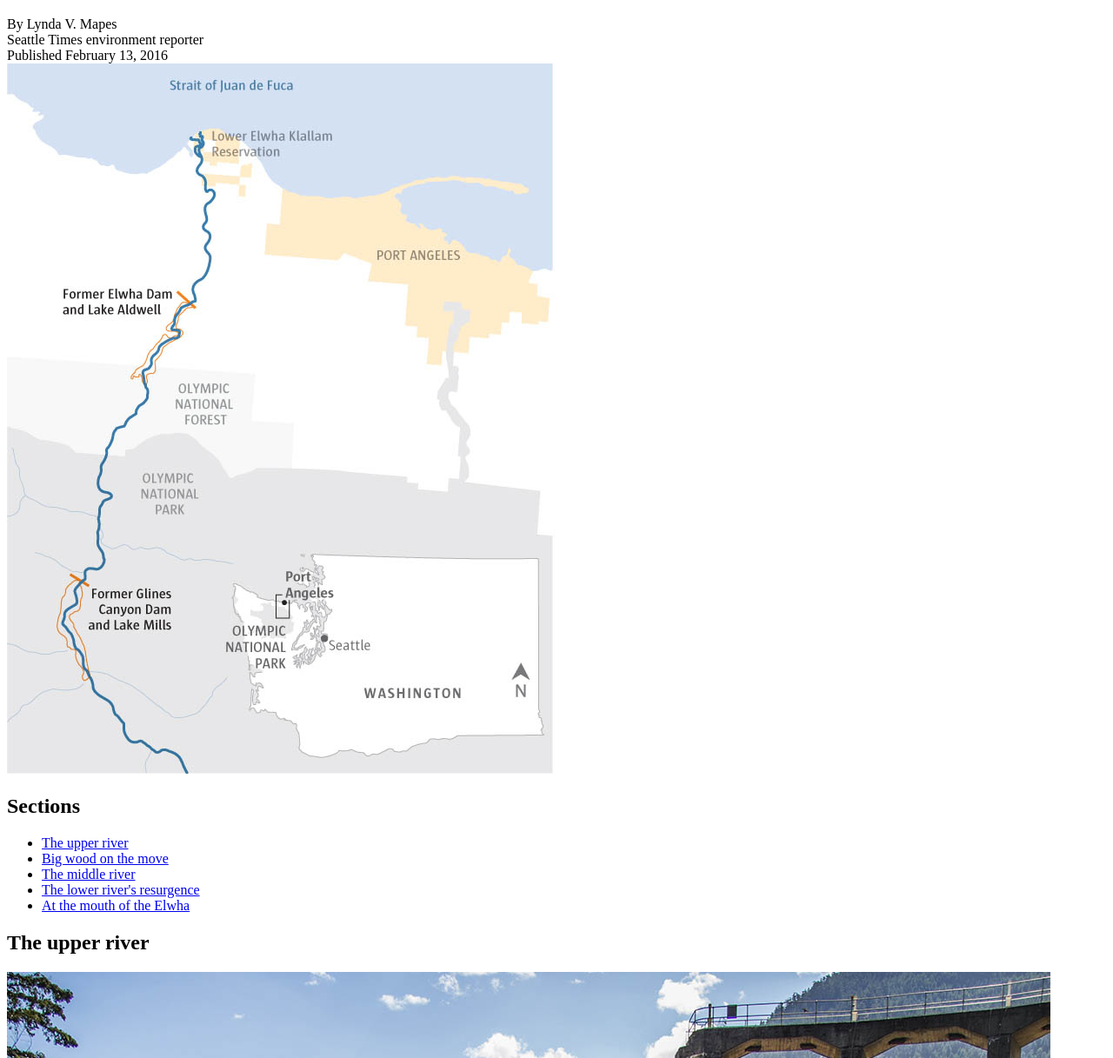
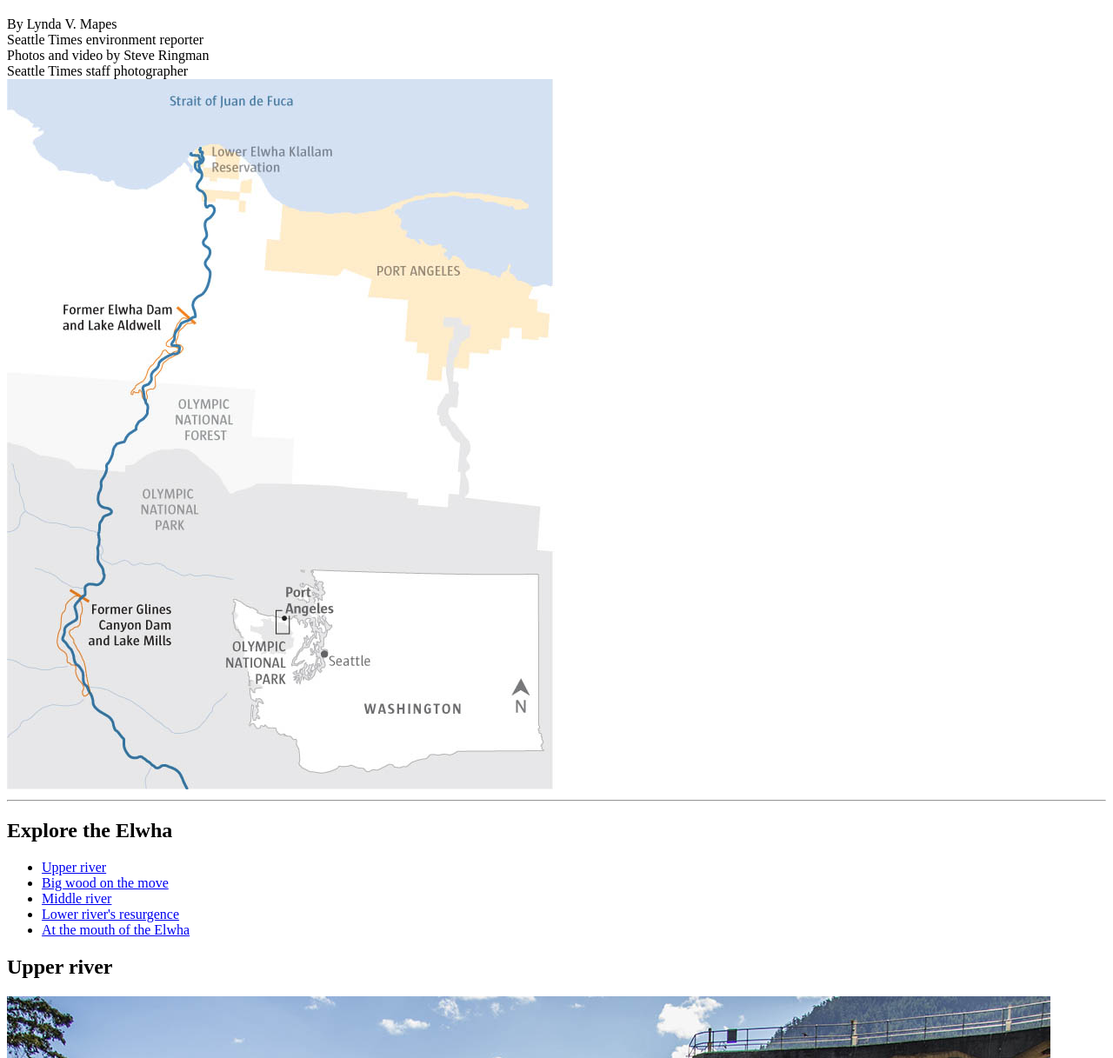
Before and after one commit to seattletimes/elwha, a website with bundled scripts: page src/index.html in a window 1280 px wide. Shown: the part 523-1740 px from the top of the page at 87% size. Built offline with nearby package versions, Linux system fonts and the light colour scheme; files whose address does not match are found by name; a web font is replaced by a local one.

Commit message:
Tweaks from Whitney

```diff
--- a/src/css/logs.less
+++ b/src/css/logs.less
@@ -68,6 +68,10 @@
       margin: 0;
       float: none;
       width: 100%;
+
+      &:nth-child(2n) {
+        .transform(scaleX(-1));
+      }
     }
 
     @media @mobile {
--- a/src/css/page.less
+++ b/src/css/page.less
@@ -17,6 +17,7 @@ body {
 .byline {
   font-family: @df-sans;
   color: @df-blue;
+  margin-bottom: 20px;
 
   @media @mobile {
     font-size: 16px;
@@ -119,9 +120,15 @@ body {
 }
 
 .jump-navigation {
+
+  hr {
+    border: none;
+    border-top: 1px solid @df-light-gray;
+    margin: 40px auto 20px;
+  }
+
   h2 {
     display: block;
-    border-bottom: 1px solid @df-light-gray;
     text-align: center;
     margin: 0 40px;
   }
@@ -142,6 +149,10 @@ body {
       }
     }
   }
+}
+
+#upper.section-header {
+  margin-top: 20px;
 }
 
 .jump-links {
@@ -214,10 +225,12 @@ body {
 }
 
 .contact-info {
+  border-top: 1px solid @df-light-gray;
+  color: @df-dark-gray;
   text-align: center;
   font-family: @df-sans;
-  font-weight: bold;
-  padding: 40px 20px;
+  margin-top: 40px;
+  padding: 20px;
 }
 
 footer {
@@ -244,12 +257,14 @@ footer {
     background: @df-light-gray;
     color: black;
     padding: 20px;
+    text-align: center;
 
     @media @mobile {
       margin-top: 40px;
     }
 
     .button-box {
+      padding-top: 20px;
       .display-flex();
       .align-items(center);
 
@@ -259,18 +274,23 @@ footer {
 
       img {
         margin: 0 10px;
+        height: 30px;
+
         @media @mobile {
           margin: 10px 0;
         }
       }
 
       .subscribe-button {
+        .flex(1);
         background: @df-blue;
         color: white;
-        padding: 16px;
+        padding: 8px 16px;
+        border-radius: 2px;
         display: block;
         text-align: center;
         color: white;
+        font-weight: bold;
       }
     }
   }
@@ -284,4 +304,9 @@ footer {
       margin-bottom: 8px;
     }
   }
+
+  .copyright {
+    padding: 40px 0;
+    text-align: center;
+  }
 }
--- a/src/index.html
+++ b/src/index.html
@@ -19,7 +19,6 @@
         </video>
       </div>
       <h1>Elwha: Roaring back to life</h1>
-
     </header>
 
     <main>
@@ -29,8 +28,9 @@
         Seattle Times environment reporter
       </div>
 
-      <div class="date constrained">
-        Published February 13, 2016
+      <div class="byline constrained">
+        Photos and video by Steve Ringman<br>
+        Seattle Times staff photographer
       </div>
 
       <section class="intro constrained">
@@ -38,21 +38,23 @@
           <img src="./assets/scenes/elwhaMap.jpg" class="map">
         </div>
         <%= markdown.intro %>
-        <nav class="jump-navigation">
-          <h2>Sections</h2>
-          <ul class="jump-links">
-            <li><a href="#upper">The upper river</a>
-            <li><a href="#logs">Big wood on the move</a>
-            <li><a href="#middle">The middle river</a>
-            <li><a href="#lower">The lower river's resurgence</a>
-            <li><a href="#mouth">At the mouth of the Elwha</a>
-          </ul>
-        </nav>
       </section>
+
+      <nav class="jump-navigation">
+        <hr class="divider constrained">
+        <h2>Explore the Elwha</h2>
+        <ul class="jump-links">
+          <li><a href="#upper">Upper river</a>
+          <li><a href="#logs">Big wood on the move</a>
+          <li><a href="#middle">Middle river</a>
+          <li><a href="#lower">Lower river's resurgence</a>
+          <li><a href="#mouth">At the mouth of the Elwha</a>
+        </ul>
+      </nav>
 
       <div class="section-header" id="upper">
         <div class="splash-container">
-          <h2>The upper river</h2>
+          <h2>Upper river</h2>
           <img src="./assets/photos/Elwha_Glines.jpg" class="full-width">
         </div>
         <div class="caption">
@@ -78,7 +80,7 @@
 
       <div class="section-header" id="middle">
         <div class="splash-container">
-          <h2>The middle river</h2>
+          <h2>Middle river</h2>
           <img src="./assets/photos/elwhadippers18.jpg" class="full-width">
         </div>
         <div class="caption">
@@ -91,7 +93,7 @@
 
       <div class="section-header" id="lower">
         <div class="splash-container">
-          <h2>The lower river's resurgence</h2>
+          <h2>Lower river's resurgence</h2>
           <img src="./assets/photos/Elwha_Salmon.jpg" class="full-width">
         </div>
         <div class="caption">
@@ -116,7 +118,9 @@
       </section>
 
       <div class="contact-info constrained">
-        Lynda V. Mapes: 206-464-2515 or lmapes@seattletimes.com
+        <p>Originally published February 13, 2016
+
+        <p>Lynda V. Mapes: 206-464-2515 or <a href="mailto:lmapes@seattletimes.com">lmapes@seattletimes.com</a>
       </div>
 
     </main>
@@ -140,7 +144,7 @@
         </ul>
 
         <div class="subscribe-box">
-          Did you find this story valuable? Support watchdog journalism at The Seattle Times by subscribing.
+          Did you find this story valuable? Support local journalism at The Seattle Times by subscribing.
 
           <div class="button-box">
             <img src="./assets/seattletimes.svg">
@@ -149,6 +153,8 @@
         </div>
 
       </div>
+
+      <div class="copyright">&copy; 2016 The Seattle Times</div>
     </footer>
 
     <%= t.include("partials/_navBottom.html") %>
```
Also changed, not shown: src/intro.md (+10 -8 lines).
